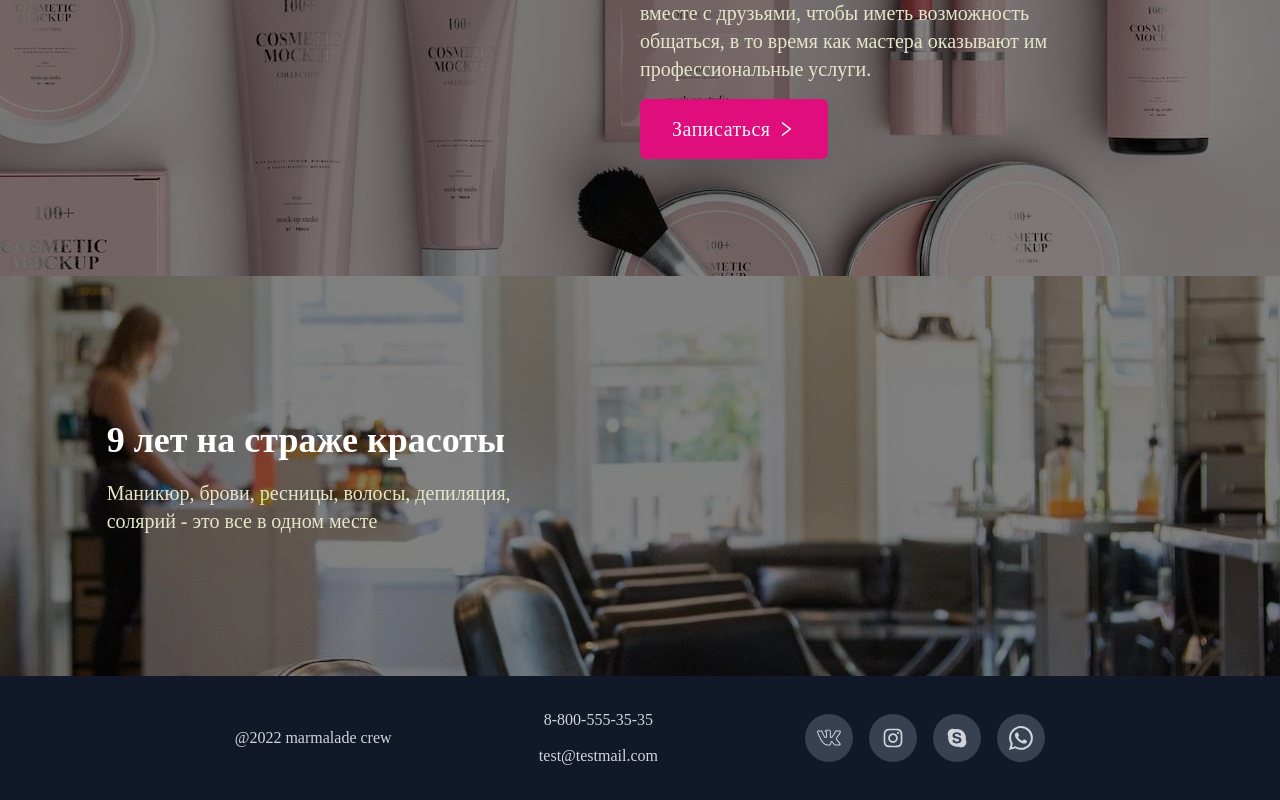
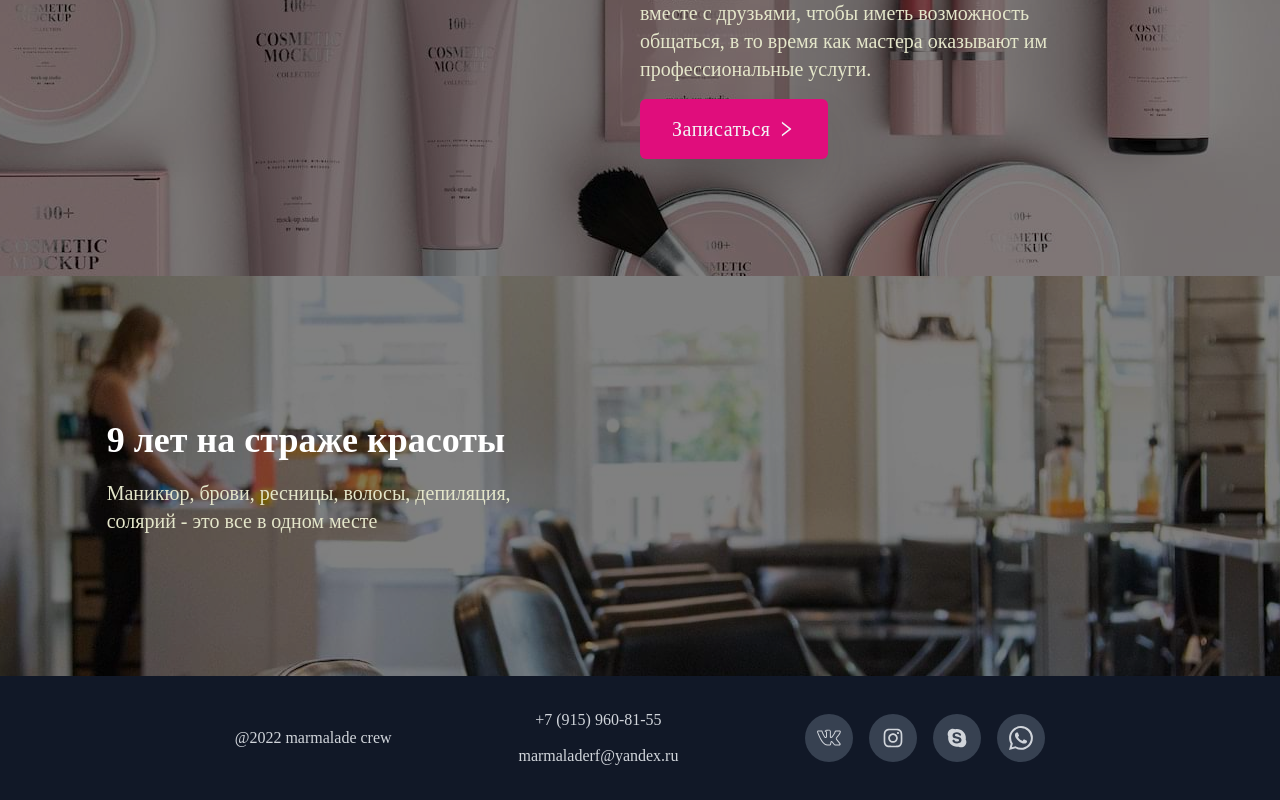
Before and after one commit to icestormikk/vscode-projects, a React (Create React App) app in the folder aggregator-front/: page / in a window 1280 px wide. Shown: the part 340-1140 px from the top of the page. Built offline with nearby package versions, Linux system fonts and the light colour scheme.

Commit message:
replacing stubs with up-to-date data

```diff
--- a/aggregator-front/src/components/Footer.jsx
+++ b/aggregator-front/src/components/Footer.jsx
@@ -8,8 +8,8 @@ export default function Footer({ companyName, socialMediaLinks }) {
       <div className="flex flex-col-reverse text-center lg:flex-row justify-between gap-8 items-center w-2/3">
         <p>{`@2022 ${companyName}`}</p>
         <div className="flex flex-col gap-3">
-          <p>8-800-555-35-35</p>
-          <p>test@testmail.com</p>
+          <p>+7 (915) 960-81-55</p>
+          <p>marmaladerf@yandex.ru</p>
         </div>
         <div className="flex justify-center items-center gap-4">
           {socialMediaLinks
@@ -17,7 +17,9 @@ export default function Footer({ companyName, socialMediaLinks }) {
               <a
                 href={link.url}
                 key={link.url}
-                className="p-3 bg-gray-700 hover:bg-gray-600 transition-all duration-100 rounded-full text-[1.5em]"
+                id={link.id}
+                className="p-3 bg-gray-700 transition-all duration-100 rounded-full text-[1.5em]"
+                target="blank"
               >
                 {link.icon}
               </a>
```
